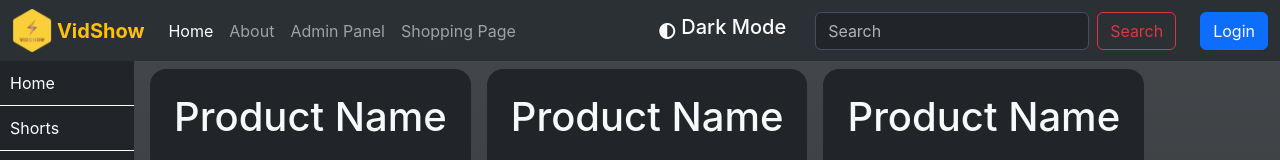
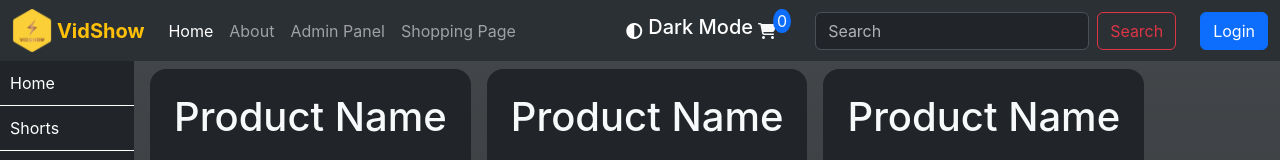
Before and after one commit to jahangir3333/React-Vidshow, a React (Create React App) app: page /shopping in a window 1280 px wide. Shown: the top 160 px of the page. Built offline with nearby package versions, Linux system fonts and the light colour scheme.

Commit message:
cart add

```diff
--- a/src/App.js
+++ b/src/App.js
@@ -11,9 +11,11 @@ import Content from './COMPONENTS/Content';
 import ShoppingHome from './COMPONENTS/SHOPPING/ShoppingHome';
 
 const theme=createContext();
+const shopping=createContext();
 
 function App() {
   let [mytheme,setMytheme]=useState("dark")
+  let [cart,setCart]=useState(0)
 
   const handletheme=()=>{
     if(mytheme==="dark"){
@@ -27,6 +29,7 @@ function App() {
   return (
     <>
     <theme.Provider value={{mytheme,handletheme}}>
+      <shopping.Provider value={{cart,setCart}}>
     <BrowserRouter>
     <Navbar/>
     <div className="container-fluid px-0 d-flex text-center">
@@ -43,6 +46,7 @@ function App() {
     </div>
     </div>
     </BrowserRouter>
+    </shopping.Provider>
     </theme.Provider>
     </>
   );
@@ -50,3 +54,4 @@ function App() {
 
 export default App;
 export {theme}
+export {shopping}
--- a/src/COMPONENTS/Navbar.jsx
+++ b/src/COMPONENTS/Navbar.jsx
@@ -2,9 +2,10 @@ import React, { useContext } from 'react'
 import { Link } from 'react-router'
 import logo from '../IMAGES/logo2.png' // Assuming you have a logo.png in the assets folder
 import {theme} from '../App'
-
+import { shopping } from '../App'
 function Navbar() {
   let {mytheme,handletheme}=useContext(theme)
+  let {cart}=useContext(shopping)
   // let showpath=window.location.pathname.split('/')[1].toUpperCase();
   console.log(mytheme)
 
@@ -39,7 +40,7 @@ function Navbar() {
       <i class="fa-solid fa-circle-half-stroke" style={{cursor:'pointer',marginRight:'6px'}} onClick={handletheme}></i>
         {mytheme==='dark'?<h5>Dark Mode</h5>:<h5>Light Mode</h5>}
         </div>
-
+        <i className={`fa-solid fa-cart-shopping text-${mytheme==='dark'?'light':'dark'}`}></i><span className={`text-${mytheme==='dark'?'light':'dark'} rounded-circle bg-primary px-1`} style={{position:'relative',marginLeft:'-3px',marginBottom:'20px'}}>{cart===0?" "+"0":cart<=9&&cart>0?"0"+cart:cart}</span>
       <form className="d-flex mx-4" role="search">
         <input className="form-control me-2" type="search" placeholder="Search" aria-label="Search"/>
         <button className="btn btn-outline-danger" type="submit">Search</button>
--- a/src/COMPONENTS/SHOPPING/Product.jsx
+++ b/src/COMPONENTS/SHOPPING/Product.jsx
@@ -2,16 +2,21 @@ import React from 'react'
 import logo from '../../logo.svg'
 import { useContext } from 'react'
 import {theme} from '../../App'
+import { shopping } from '../../App'
 
 function Product() {
     let {mytheme}=useContext(theme)
-  return (<>
+    let {cart,setCart}=useContext(shopping)
+
+
+  return (
+  <>
     <div className={`product p-4 bg-${mytheme==='dark'?'dark':'light'} text-${mytheme==='dark'?'light':'dark'}  rounded-4 m-2`}>
         <h1>Product Name</h1>
         <img src={logo} alt="product img" />
         <div className="btn-add-buy">
-            <button className='btn btn-warning mx-2'>Add to Cart</button>
-            <button className='btn btn-success mx-2'>Buy Now</button>
+            <button className='btn btn-warning mx-2' onClick={()=>setCart(cart+1)}>Add to Cart</button>
+            <button className='btn btn-success mx-2' >Buy Now</button>
         </div>
         <h3>Product Details</h3>
     </div>
```
